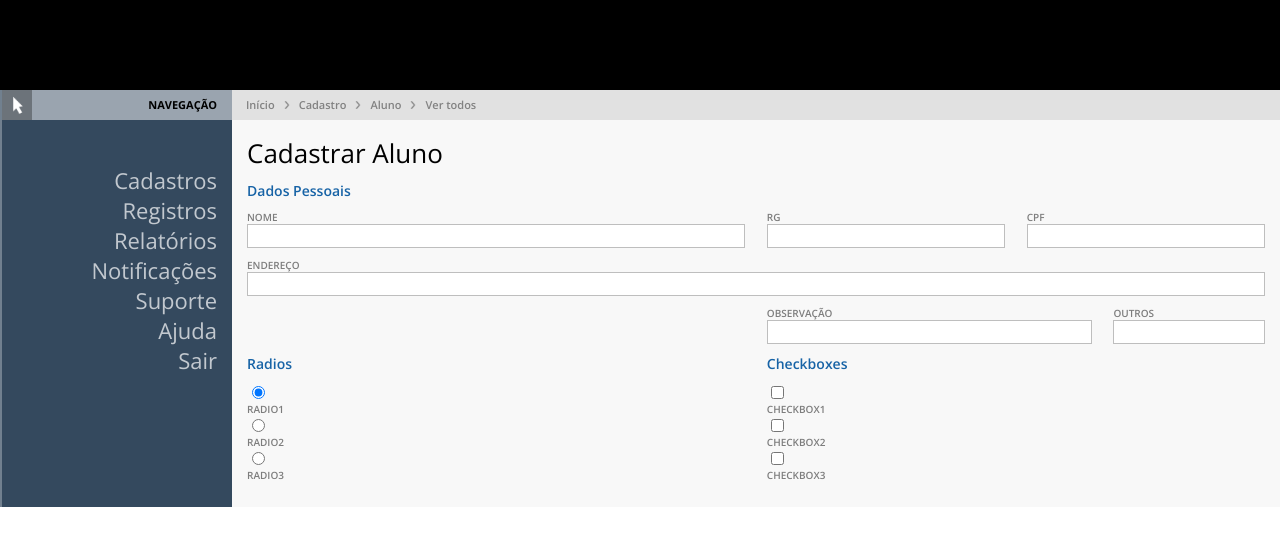
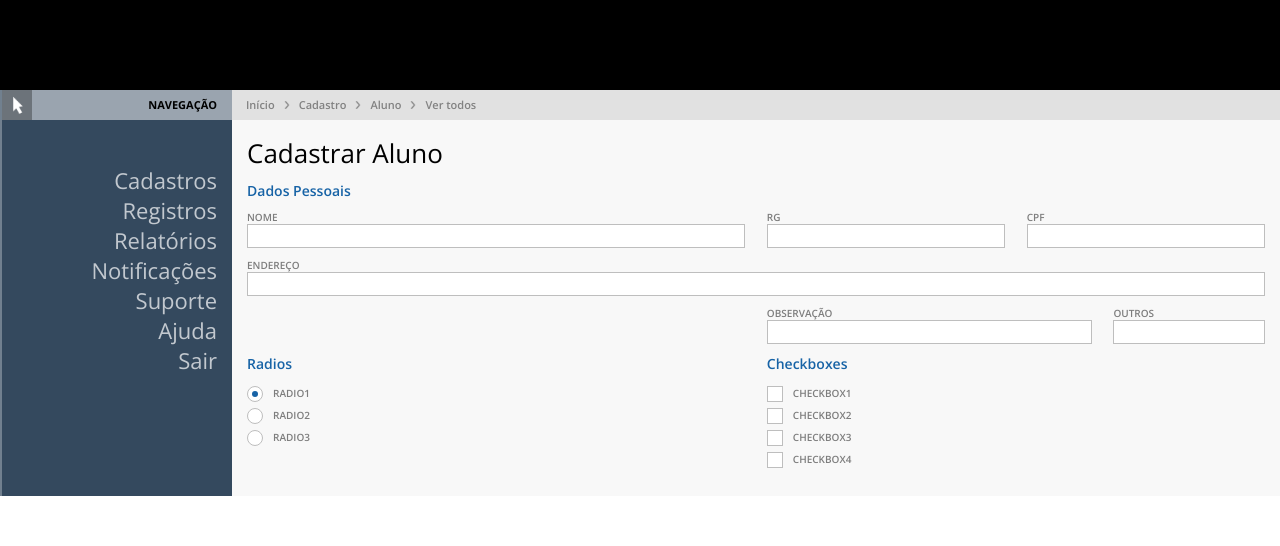
Before and after one commit to FiveGen/modern-ui, a plain HTML site: page Modern UI/public_html/index.html in a window 1280 px wide. Both pictures are taken after a click on the element "RADIO1". Drawn offline with nearby package versions, Linux system fonts and the light colour scheme.

Commit message:
Radio and checkbox in progress

```diff
--- a/Modern UI/public_html/css/checkbox.css
+++ b/Modern UI/public_html/css/checkbox.css
@@ -23,3 +23,12 @@
     padding-left: 10px;
     display: table-cell;
 }
+
+.checkbox-wrapper .checkbox.hover {
+    border: 2px solid rgb(190, 190, 190);
+    cursor: pointer;
+}
+
+.checkbox-wrapper .checkbox.checked {
+    background: url(../img/checkbox-checked.png) no-repeat center center, rgb(255, 255, 255);
+}
--- a/Modern UI/public_html/css/radio.css
+++ b/Modern UI/public_html/css/radio.css
@@ -36,7 +36,7 @@
 }
 
 .radio-wrapper .radio.checked:after,
-.radio-wrapper .radio.checked.hover:after {
+.radio-wrapper .radio.hover.checked:after {
     content: '';
     width: 6px;
     height: 6px;
--- a/Modern UI/public_html/index.html
+++ b/Modern UI/public_html/index.html
@@ -9,12 +9,12 @@ and open the template in the editor.
         <meta http-equiv="Content-Type" content="text/html; charset=UTF-8">
 
         <link href='http://fonts.googleapis.com/css?family=Open+Sans:300italic,400italic,600italic,700italic,800italic,400,300,700,600,800' rel='stylesheet' type='text/css' />
-        <link href="http://fonts.googleapis.com/css?family=Roboto:400,600,700" rel="stylesheet" type="text/css">
         <link href="css/scaffold.css" rel="stylesheet" type="text/css" />
         <link href="css/base.css" rel="stylesheet" type="text/css" />
         <link href="css/form.css" rel="stylesheet" type="text/css" />
         <link href="css/buttons.css" rel="stylesheet" type="text/css" />
-        <link href="css/radios.css" rel="stylesheet" type="text/css" />
+        <link href="css/radio.css" rel="stylesheet" type="text/css" />
+        <link href="css/checkbox.css" rel="stylesheet" type="text/css" />
         <link href="css/breadcrumbs.css" rel="stylesheet" type="text/css" />
         <link href="css/typography.css" rel="stylesheet" type="text/css" />
         <link href="css/navbar.css" rel="stylesheet" type="text/css" />
@@ -132,6 +132,8 @@ and open the template in the editor.
                                             <label for="chk2">Checkbox2</label>
                                             <input id="chk3" type="checkbox" value="value3" name="checkbox3" />
                                             <label for="chk3">Checkbox3</label>
+                                            <input id="chk4" type="checkbox" value="value4" name="checkbox4" />
+                                            <label for="chk4">Checkbox4</label>
                                         </fieldset>
                                     </div>
                                 </div>
--- a/Modern UI/public_html/js/checkbox.js
+++ b/Modern UI/public_html/js/checkbox.js
@@ -9,4 +9,63 @@
 
 
 var checkbox = {
+    config: {
+        selector: 'input[type=checkbox]',
+        wrapperClass: 'checkbox-wrapper',
+        wrapperElem: '<span>',
+        wrapperSelector: '.checkbox-wrapper',
+        virtualClass: 'checkbox',
+        virtualElem: '<span>',
+        virtualSelector: '.checkbox-wrapper .checkbox',
+        hoverClass: 'hover',
+        checkedClass: 'checked'
+    },
+    init: function() {
+        this.wrap()
+            .hover()
+            .click();
+    },
+    wrap: function() {
+        var cfg = this.config;
+        $(cfg.selector).each(function() {
+            $(this).after(cfg.virtualElem)
+                .next().addClass(cfg.virtualClass);
+
+            $(this).nextUntil(cfg.selector)
+                .andSelf().wrapAll(cfg.wrapperElem)
+                .parent().addClass(cfg.wrapperClass);
+        });
+        return this;
+    },
+    hover: function() {
+        var cfg = this.config;
+        $(cfg.wrapperSelector).hover(function() {
+            $(this).children(cfg.virtualSelector).addClass(cfg.hoverClass);
+        }, function() {
+            $(this).children(cfg.virtualSelector).removeClass(cfg.hoverClass);
+        });
+        return this;
+    },
+    click: function() {
+        var cfg = this.config;
+        $(cfg.wrapperSelector).on('click', function() {
+            var checkbox = $(this).children(cfg.selector),
+                checked = checkbox.is(':checked'),
+                virtualCheckbox = checkbox.siblings(cfg.virtualSelector);
+
+            console.log(checked);
+            if (checked) {
+                virtualCheckbox.removeClass(cfg.checkedClass);
+            } else {
+                virtualCheckbox.addClass(cfg.checkedClass);
+            }
+
+            checkbox.prop('checked', !checked);
+        });
+        return this;
+    }
 };
+
+jQuery(function($) {
+    checkbox.init();
+});
--- a/Modern UI/public_html/js/radio.js
+++ b/Modern UI/public_html/js/radio.js
@@ -43,10 +43,10 @@ var radio = {
         $(this.config.wrapperSelector).on('click', function() {
             $(this).siblings(radio.config.wrapperSelector)
                 .children(radio.config.virtualRadioSelector).removeClass('checked')
-                .end().children(radio.config.selector).prop('checked', false);
+                .siblings(radio.config.selector).prop('checked', false);
 
             $(this).children(radio.config.virtualRadioSelector).addClass('checked')
-                .end().children(radio.config.selector).prop('checked', true);
+                .siblings(radio.config.selector).prop('checked', true);
         });
         return this;
     }
```
Also changed, not shown: Modern UI/public_html/img/checkbox-checked.png (added), 1 other file.
